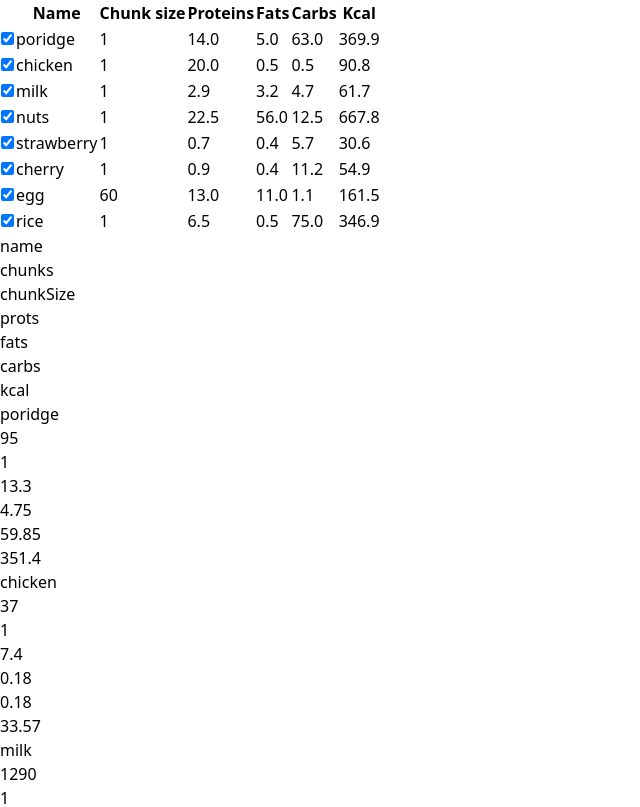
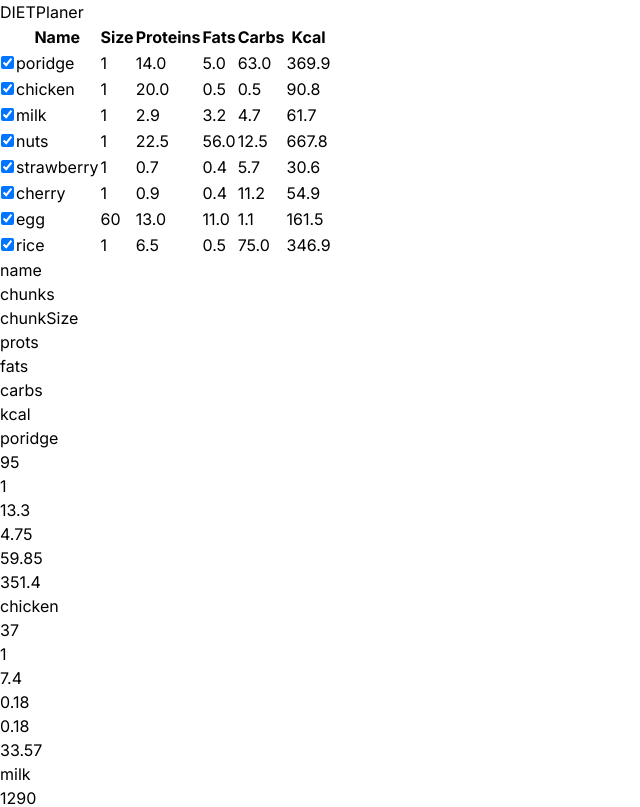
Before and after one commit to KoraReinolds/vite-diet, a Vue app: page / in a window 1280 px wide. Shown: the top 807 px of the page, without its empty margins (0-640 px from the left). Built offline with nearby package versions, Linux system fonts and the light colour scheme.

Commit message:
Introduce Logo with Design System Styling
- Added a header component to the project.
- Applied colors and fonts from the design system.

```diff
--- a/index.html
+++ b/index.html
@@ -1,13 +1,16 @@
 <!DOCTYPE html>
 <html lang="en">
+
 <head>
   <meta charset="UTF-8">
   <link rel="icon" href="/favicon.ico">
   <meta name="viewport" content="width=device-width, initial-scale=1.0">
   <title>Vite App</title>
 </head>
-  <body>
-    <div id="app"></div>
+
+<body class="h-screen">
+  <div id="app" class="bg-text h-full"></div>
   <script type="module" src="/src/main.ts"></script>
 </body>
+
 </html>
--- a/src/App.vue
+++ b/src/App.vue
@@ -1,4 +1,5 @@
 <template>
+  <Header></Header>
   <FoodListComponent
     :food-list="fl"
     @update-selected="calculate"
@@ -62,6 +63,7 @@
 
 <script setup lang="ts">
 import FoodListComponent from './components/FoodList.vue'
+import Header from './components/Header.vue'
 import { ref, type Ref } from 'vue';
 import { Food } from './classes/Food';
 import { FoodList } from './classes/FoodList';
--- a/src/assets/main.css
+++ b/src/assets/main.css
@@ -1,3 +1,9 @@
+@import url('https://fonts.googleapis.com/css2?family=Antonio:wght@400;700&family=Inter:wght@400;700&family=Jua&family=Montserrat+Alternates:wght@400;900&display=swap');
+
+body {
+  font-family: 'Inter', 'Montserrat Alternates', sans-serif;
+}
+
 /* ./src/index.css */
 @tailwind base;
 @tailwind components;
--- a/src/components/FoodList.vue
+++ b/src/components/FoodList.vue
@@ -3,8 +3,8 @@
   <thead>
     <tr>
       <th class="w-10 text-sm text-left"></th>
-      <th class="w-20 text-sm text-left">Name</th>
-      <th class="w-20 text-sm text-left">Chunk size</th>
+      <th class="w-24 text-sm text-left">Name</th>
+      <th class="w-10 text-sm text-left">Size</th>
       <th class="w-20 text-sm text-left">Proteins</th>
       <th class="w-20 text-sm text-left">Fats</th>
       <th class="w-20 text-sm text-left">Carbs</th>
--- /dev/null
+++ b/src/components/Header.vue
@@ -0,0 +1,8 @@
+<template>
+  <header class="h-10 mx-3 text-2xl flex items-center">
+    <div>
+      <span class="text-main font-a">DIET</span>
+      <span class="text-secondary font-j">Planer</span>
+    </div>
+  </header>
+</template>
--- a/tailwind.config.js
+++ b/tailwind.config.js
@@ -3,7 +3,20 @@ module.exports = {
   purge: ['./index.html', './src/**/*.{vue,js,ts,jsx,tsx}'],
   content: [],
   theme: {
-    extend: {},
+    extend: {
+      colors: {
+        main: '#2DB4E0',
+        secondary: '#E02D5B',
+        fats: '#E3D94B',
+        proteins: '#D6D5CC',
+        carbohydrates: '#8B4A5B',
+        text: '#324247',
+      },
+      fontFamily: {
+        'a': ['Antonio'],
+        'j': ['Jua'],
+      }
+    },
   },
   plugins: [],
 }
```
Also changed, not shown: src/classes/TimeLine.ts (deleted, +0 -13 lines), src/interfaces/ITimeLine.ts (deleted, +0 -9 lines). Lines whose indentation alone changed are shown as unchanged.
